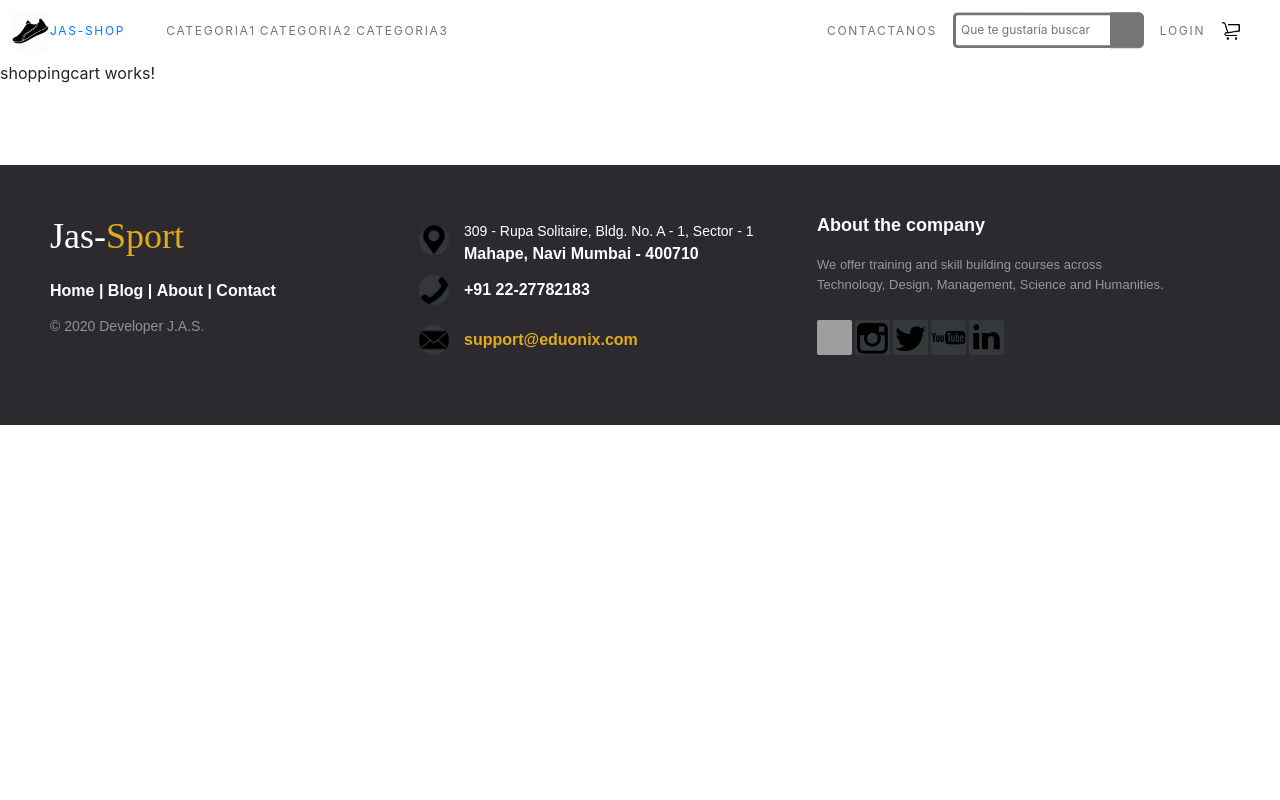
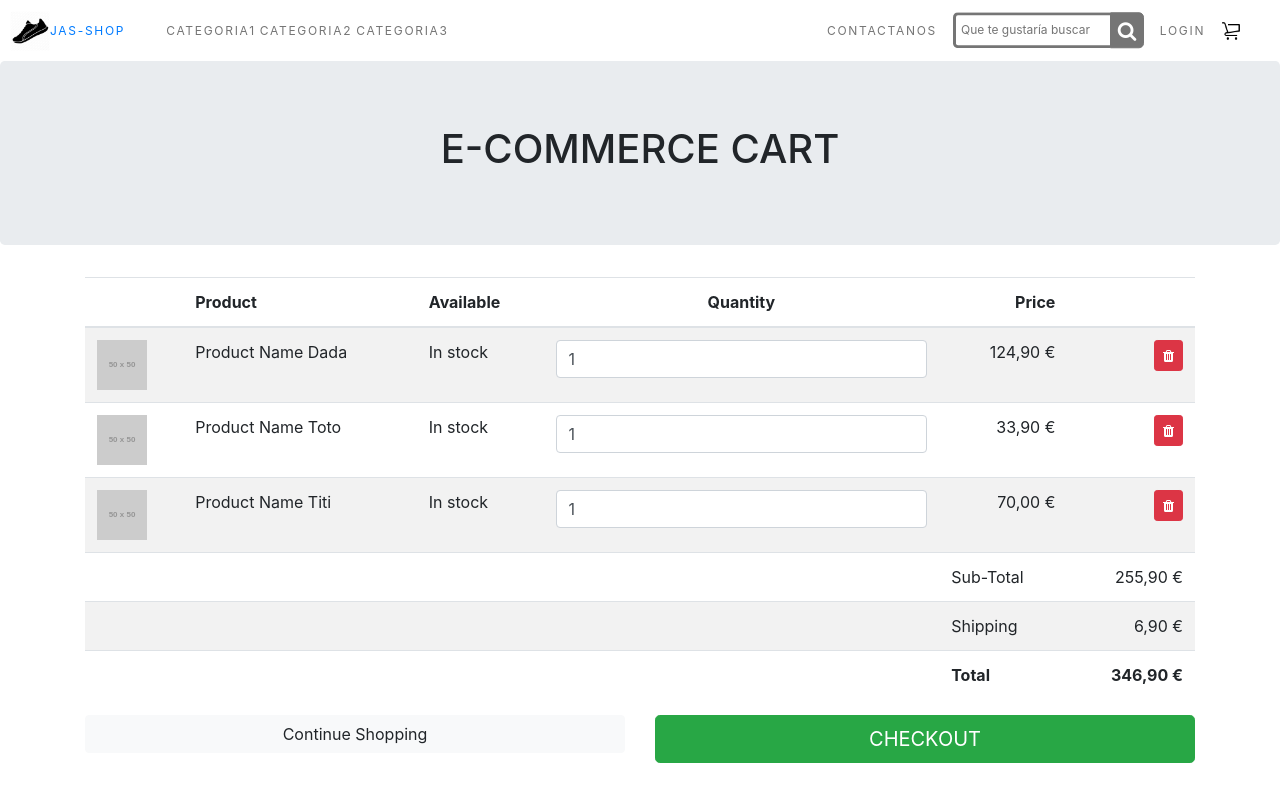
Before and after one commit to MrZero05/ProyectoAngular, an Angular app: page /layout/shoppingcart in a window 1280 px wide. Shown: the top 800 px of the page. Built offline with nearby package versions, Linux system fonts and the light colour scheme; grey boxes are pictures that could not be loaded.

Commit message:
implementacion shoppingCart

```diff
--- a/src/app/components/shoppingcart/shoppingcart.component.html
+++ b/src/app/components/shoppingcart/shoppingcart.component.html
@@ -1 +1,90 @@
-<p>shoppingcart works!</p>
+<!------ Include the above in your HEAD tag ---------->
+
+<link href="https://maxcdn.bootstrapcdn.com/font-awesome/4.7.0/css/font-awesome.min.css" rel="stylesheet" integrity="sha384-wvfXpqpZZVQGK6TAh5PVlGOfQNHSoD2xbE+QkPxCAFlNEevoEH3Sl0sibVcOQVnN" crossorigin="anonymous">
+
+<section class="jumbotron text-center">
+    <div class="container">
+        <h1 class="jumbotron-heading">E-COMMERCE CART</h1>
+    </div>
+</section>
+
+<div class="container mb-4">
+    <div class="row">
+        <div class="col-12">
+            <div class="table-responsive">
+                <table class="table table-striped">
+                    <thead>
+                        <tr>
+                            <th scope="col"> </th>
+                            <th scope="col">Product</th>
+                            <th scope="col">Available</th>
+                            <th scope="col" class="text-center">Quantity</th>
+                            <th scope="col" class="text-right">Price</th>
+                            <th> </th>
+                        </tr>
+                    </thead>
+                    <tbody>
+                        <tr>
+                            <td><img src="https://dummyimage.com/50x50/55595c/fff" /> </td>
+                            <td>Product Name Dada</td>
+                            <td>In stock</td>
+                            <td><input class="form-control" type="text" value="1" /></td>
+                            <td class="text-right">124,90 €</td>
+                            <td class="text-right"><button class="btn btn-sm btn-danger"><i class="fa fa-trash"></i> </button> </td>
+                        </tr>
+                        <tr>
+                            <td><img src="https://dummyimage.com/50x50/55595c/fff" /> </td>
+                            <td>Product Name Toto</td>
+                            <td>In stock</td>
+                            <td><input class="form-control" type="text" value="1" /></td>
+                            <td class="text-right">33,90 €</td>
+                            <td class="text-right"><button class="btn btn-sm btn-danger"><i class="fa fa-trash"></i> </button> </td>
+                        </tr>
+                        <tr>
+                            <td><img src="https://dummyimage.com/50x50/55595c/fff" /> </td>
+                            <td>Product Name Titi</td>
+                            <td>In stock</td>
+                            <td><input class="form-control" type="text" value="1" /></td>
+                            <td class="text-right">70,00 €</td>
+                            <td class="text-right"><button class="btn btn-sm btn-danger"><i class="fa fa-trash"></i> </button> </td>
+                        </tr>
+                        <tr>
+                            <td></td>
+                            <td></td>
+                            <td></td>
+                            <td></td>
+                            <td>Sub-Total</td>
+                            <td class="text-right">255,90 €</td>
+                        </tr>
+                        <tr>
+                            <td></td>
+                            <td></td>
+                            <td></td>
+                            <td></td>
+                            <td>Shipping</td>
+                            <td class="text-right">6,90 €</td>
+                        </tr>
+                        <tr>
+                            <td></td>
+                            <td></td>
+                            <td></td>
+                            <td></td>
+                            <td><strong>Total</strong></td>
+                            <td class="text-right"><strong>346,90 €</strong></td>
+                        </tr>
+                    </tbody>
+                </table>
+            </div>
+        </div>
+        <div class="col mb-2">
+            <div class="row">
+                <div class="col-sm-12  col-md-6">
+                    <button class="btn btn-block btn-light">Continue Shopping</button>
+                </div>
+                <div class="col-sm-12 col-md-6 text-right">
+                    <button class="btn btn-lg btn-block btn-success text-uppercase">Checkout</button>
+                </div>
+            </div>
+        </div>
+    </div>
+</div>
--- a/src/app/components/shoppingcart/shoppingcart.component.scss
+++ b/src/app/components/shoppingcart/shoppingcart.component.scss
@@ -0,0 +1,73 @@
+/*
+** Style Simple Ecommerce Theme for Bootstrap 4
+** Created by T-PHP https://t-php.fr/43-theme-ecommerce-bootstrap-4.html
+*/
+
+.bloc_left_price {
+    color: #c01508;
+    text-align: center;
+    font-weight: bold;
+    font-size: 150%;
+}
+
+.category_block li:hover {
+    background-color: #007bff;
+}
+
+.category_block li:hover a {
+    color: #ffffff;
+}
+
+.category_block li a {
+    color: #343a40;
+}
+
+.add_to_cart_block .price {
+    color: #c01508;
+    text-align: center;
+    font-weight: bold;
+    font-size: 200%;
+    margin-bottom: 0;
+}
+
+.add_to_cart_block .price_discounted {
+    color: #343a40;
+    text-align: center;
+    text-decoration: line-through;
+    font-size: 140%;
+}
+
+.product_rassurance {
+    padding: 10px;
+    margin-top: 15px;
+    background: #ffffff;
+    border: 1px solid #6c757d;
+    color: #6c757d;
+}
+
+.product_rassurance .list-inline {
+    margin-bottom: 0;
+    text-transform: uppercase;
+    text-align: center;
+}
+
+.product_rassurance .list-inline li:hover {
+    color: #343a40;
+}
+
+.reviews_product .fa-star {
+    color: gold;
+}
+
+.pagination {
+    margin-top: 20px;
+}
+
+footer {
+    background: #343a40;
+    padding: 40px;
+}
+
+footer a {
+    color: #f8f9fa!important
+}
```
